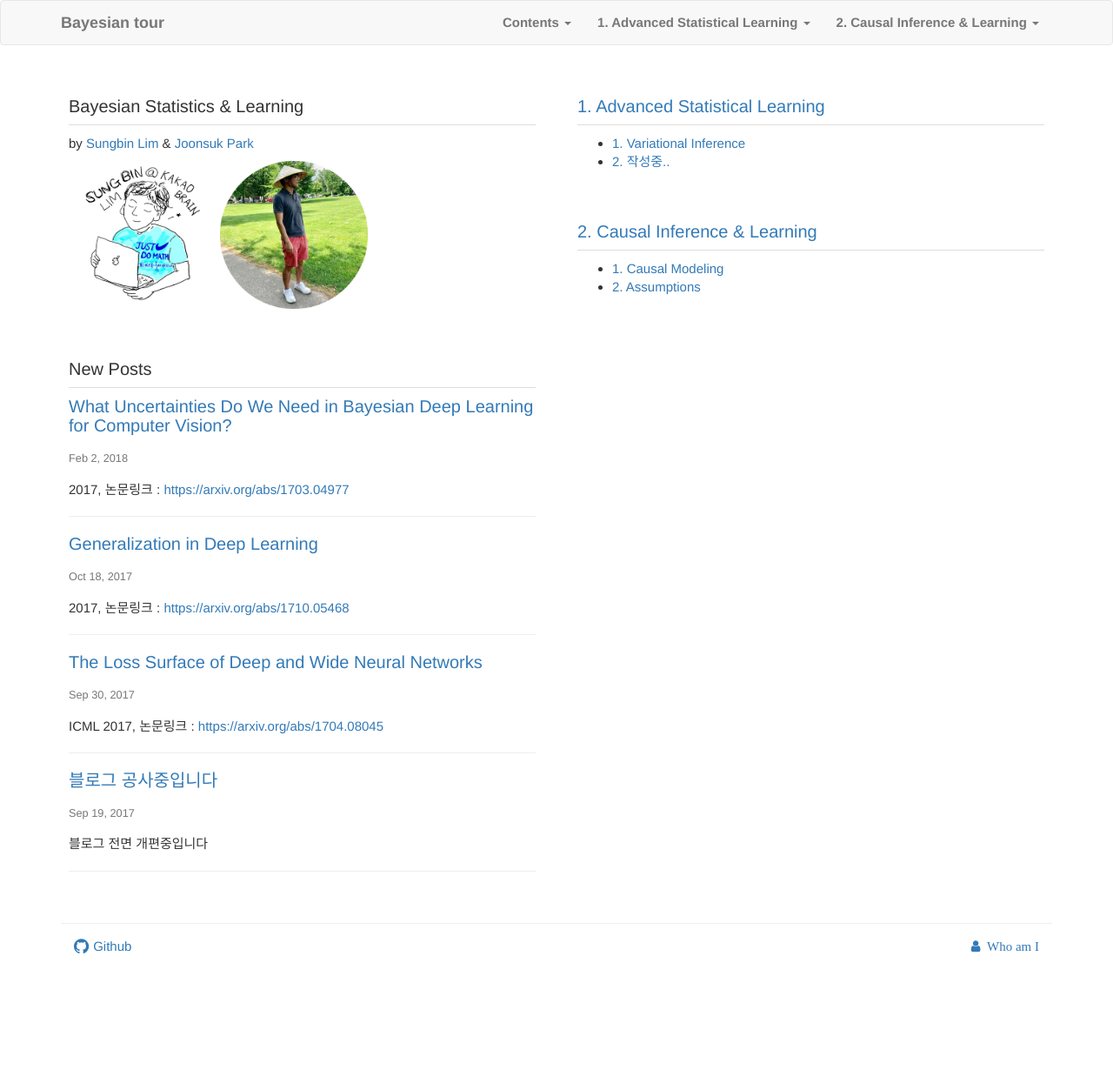
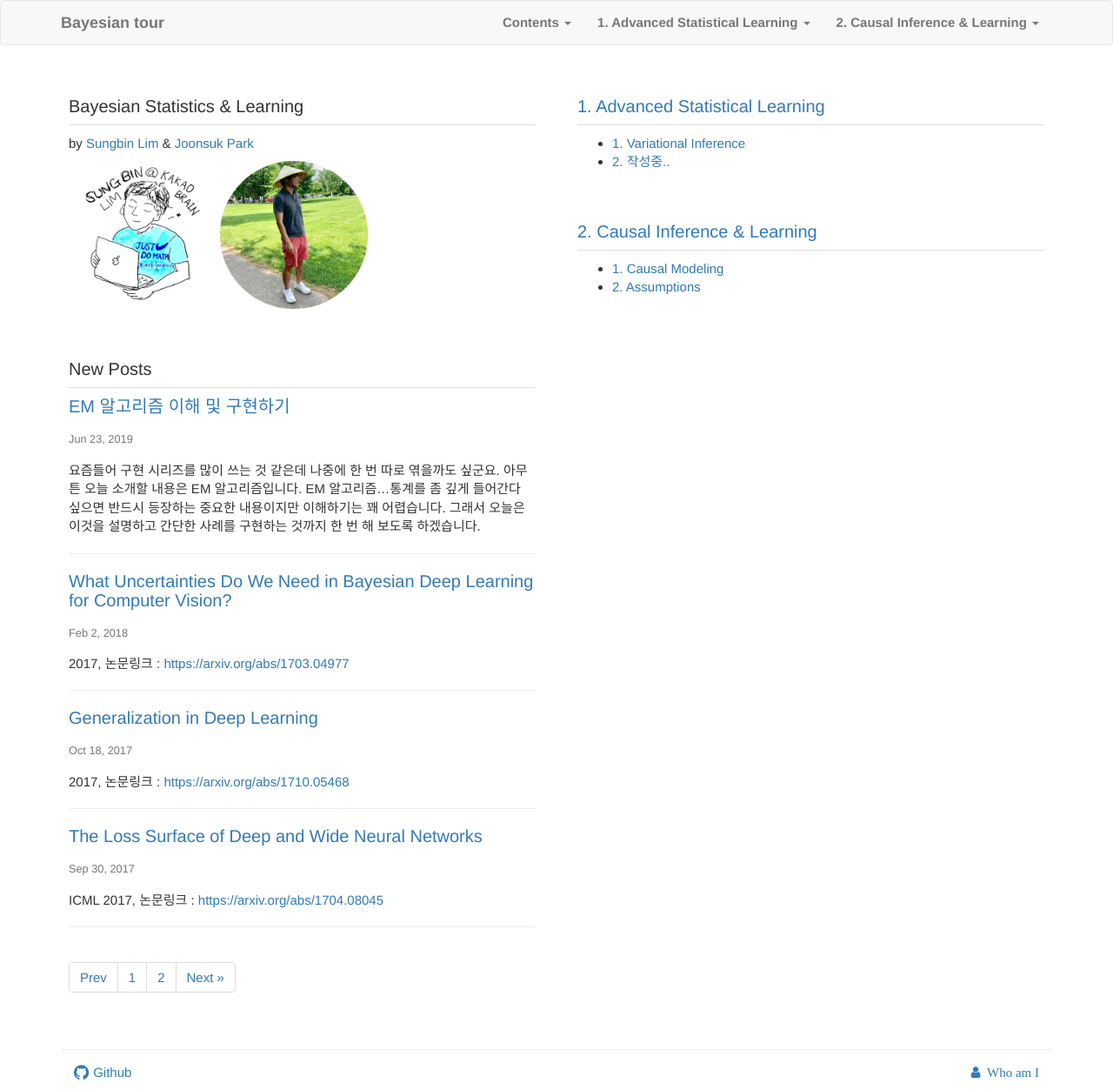
Before and after one commit to bayestour/blog, a Jekyll site: the page built from index.html, in a window 1280 px wide. Shown: the whole page at 87% size. Built offline with Jekyll 4.4.1, drawn with Linux system fonts in a browser that asks for light colours; nearby versions of some CDN libraries; library files that are not in the unit come from our copies; the list of posts is cut into pages by our own code; before the commit the page ends 1108 px from its top, so only the background shows below that; some of the changed lines change nothing that is shown.

Commit message:
Update and rename EM.md to 2019-06-23-EM_algorithm.md

```diff
--- a/_posts/EM.md
+++ b/_posts/2019-06-23-EM_algorithm.md
@@ -1,9 +1,7 @@
 ---
 layout: rmarkdown::github_document
-title: "EM 알고리즘 이해 및 구현하기"
+title: EM 알고리즘 이해 및 구현하기
 ---
-
-[EM 알고리즘 이해 및 구현하기]
 
 요즘들어 구현 시리즈를 많이 쓰는 것 같은데 나중에 한 번 따로 엮을까도 싶군요. 아무튼 오늘 소개할 내용은 EM 알고리즘입니다. EM 알고리즘…통계를 좀 깊게 들어간다 싶으면 반드시 등장하는 중요한 내용이지만 이해하기는 꽤 어렵습니다. 그래서 오늘은 이것을 설명하고 간단한 사례를 구현하는 것까지 한 번 해 보도록 하겠습니다.
 
```
